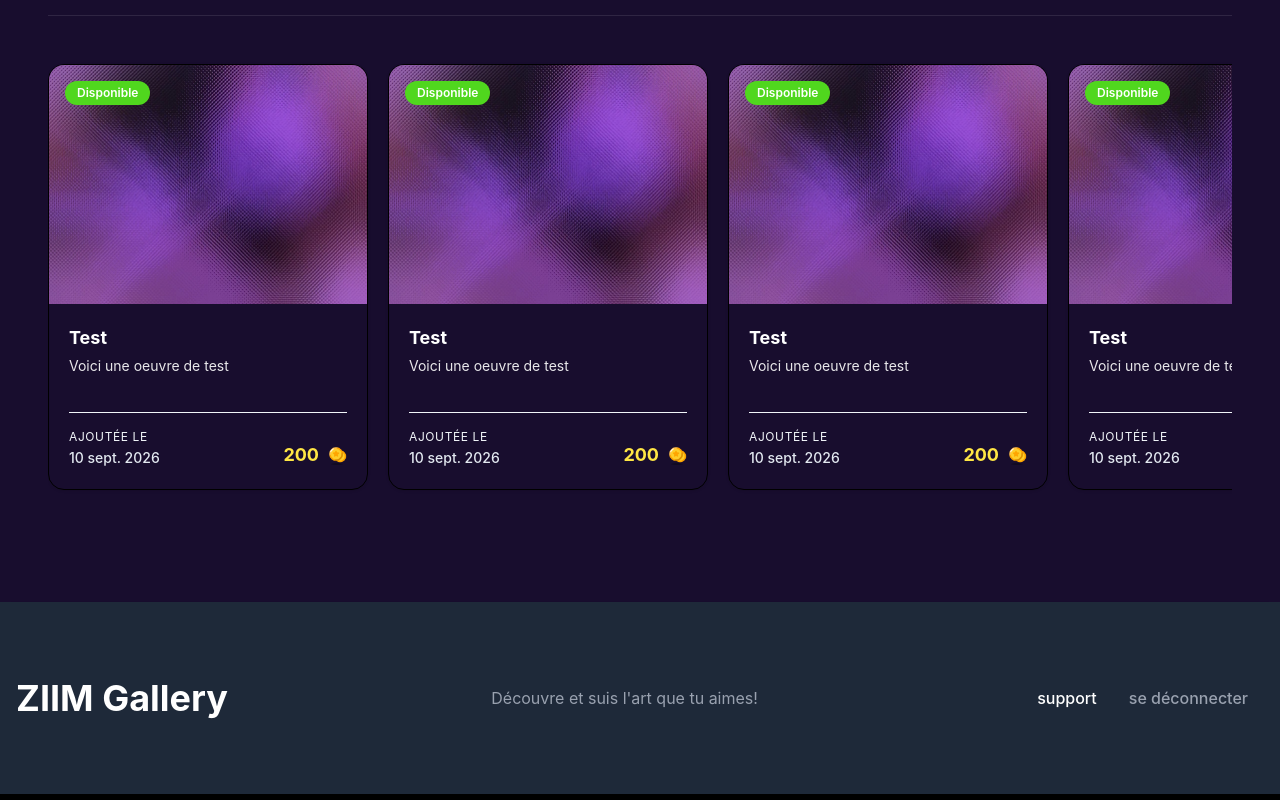
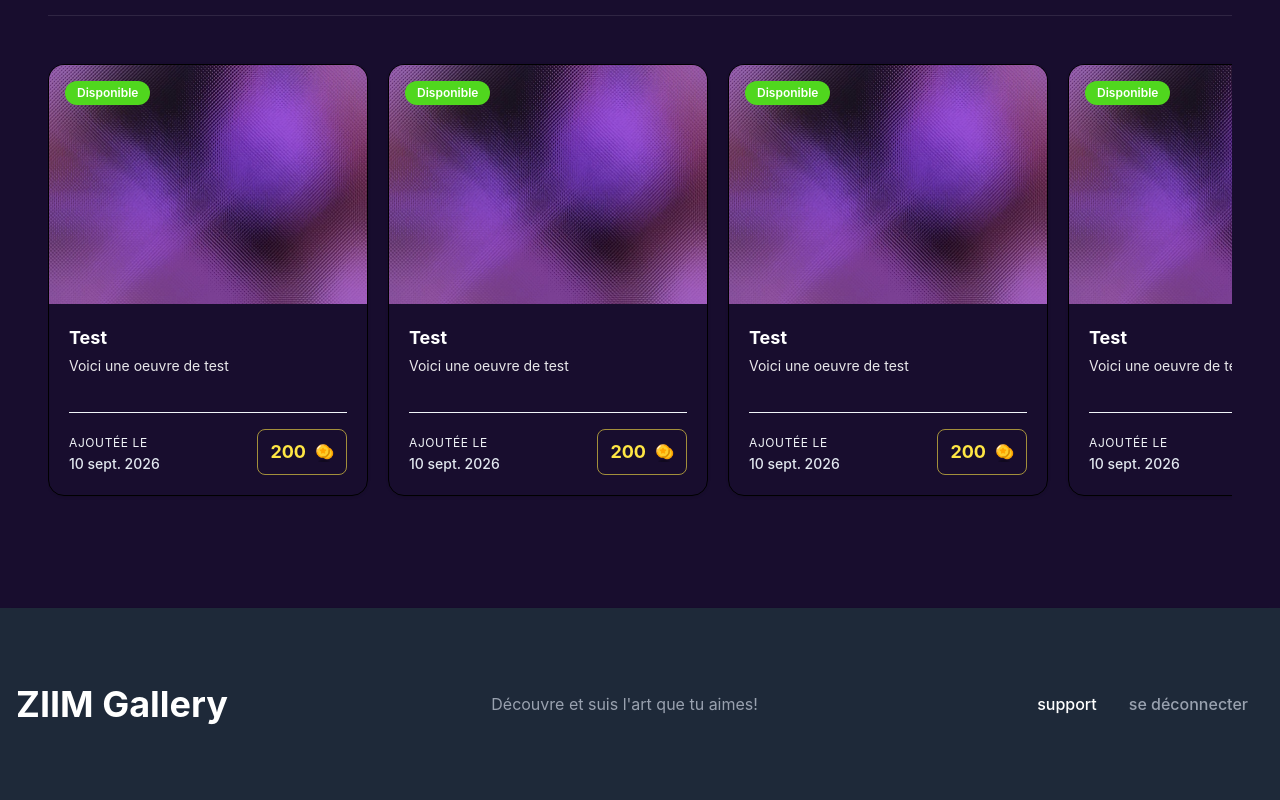
Before and after one commit to hthibaud/ZIIM_Gallery, a React (Vite) app in the folder ZIIM_Gallery_Front/: page / in a window 1280 px wide. Shown: the part 914-1714 px from the top of the page. Built offline with nearby package versions, Linux system fonts and the light colour scheme.

Commit message:
feat(artworkGalleryCard): add link to buy artwork

```diff
--- a/ZIIM_Gallery_Front/src/components/item/artworkGalleryCard.tsx
+++ b/ZIIM_Gallery_Front/src/components/item/artworkGalleryCard.tsx
@@ -1,5 +1,6 @@
 import Coins from '../../assets/icons/coins/coins-32.png'
 import ImgTemplate from '../../assets/ArtworkTemplate.jpg'
+import { Link } from 'react-router-dom';
 
 type ArtworkGalleryCardProps = {
     user_id: string;
@@ -58,12 +59,16 @@ export default function ArtworkGalleryCard({
                         <time dateTime={Data.datetime} className="text-sm font-medium text-slate-200">{formattedDate}</time>
                     </div>
                     {Data.for_sale && (
-                        <div className="flex items-center gap-2">
+                        <Link
+                            to={`/buy/${artwork_id}`}
+                            className="flex items-center gap-2 rounded-lg border border-[#ffe644]/60 px-3 py-2 transition hover:border-[#ffe644] hover:bg-white/10 focus:outline-none focus:ring-2 focus:ring-[#ffe644] focus:ring-offset-2 focus:ring-offset-[#7943A1]"
+                            aria-label={`Voir l'œuvre ${Data.name}`}
+                        >
                             <p className="text-right text-lg font-bold text-[#ffe644]">
                                 {Data.price}
                             </p>
                             <img src={Coins} alt="Image de pieces" className="h-5 w-auto" />
-                        </div>
+                        </Link>
                     )}
                 </div>
             </div>
```
